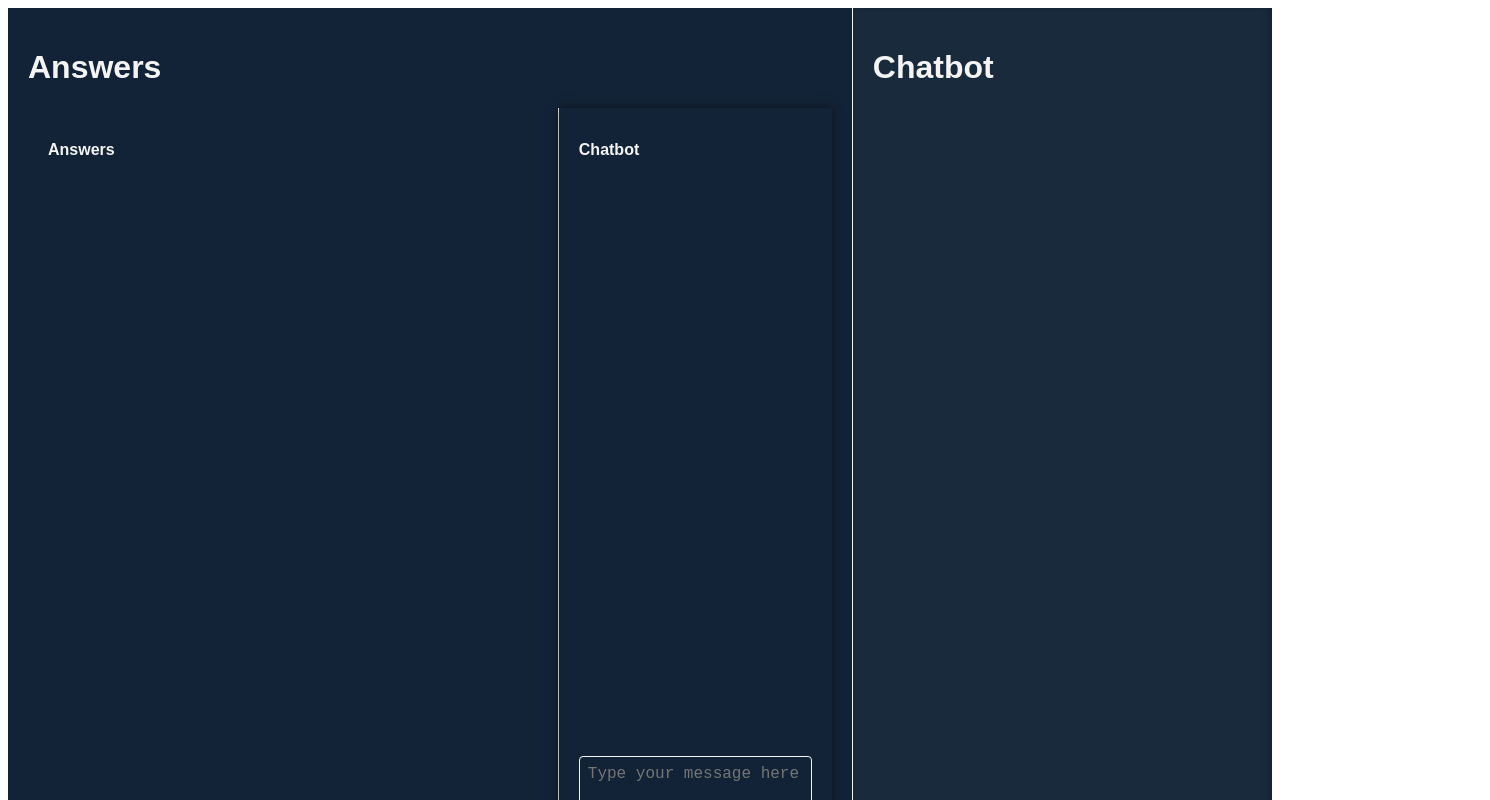
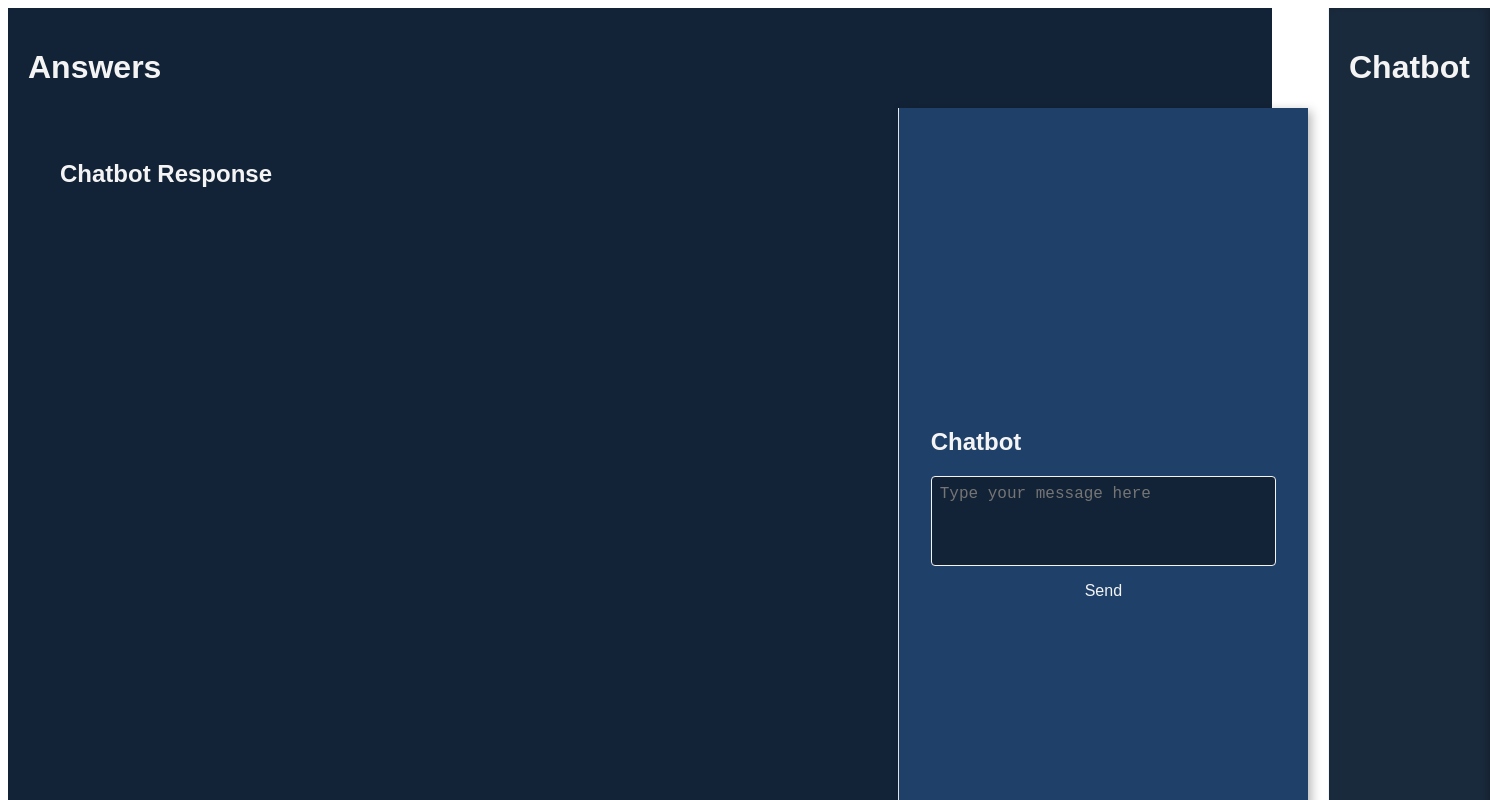
Before and after one commit to tarunagarwal1981/vessel-iq, a Next.js app: page / in a window 1280 px wide. Shown: the top 800 px of the page, 1490 px wide, since content can reach past the window. Built offline with nearby package versions, Linux system fonts and the light colour scheme.

Commit message:
Update page.tsx

```diff
--- a/src/app/page.tsx
+++ b/src/app/page.tsx
@@ -1,57 +1,46 @@
 // src/app/page.tsx
-'use client';
-import React, { useState } from 'react';
-import Chat from '../components/Chat';
+"use client";
+import { useState } from "react";
+import Chat from "../components/Chat";
 
 export default function HomePage() {
-  const [response, setResponse] = useState('');
+  const [response, setResponse] = useState<string>("");
 
-  // Define inline styles using CSSProperties for TypeScript compatibility
-  const styles: { [key: string]: React.CSSProperties } = {
+  const styles = {
     container: {
-      display: 'flex',
-      height: '100vh',
-      backgroundColor: '#132337',
-      color: '#f4f4f4',
-      fontFamily: 'Nunito, sans-serif',
-      fontSize: '12px',
+      display: "flex",
+      height: "100vh",
+      width: "100vw",
+      backgroundColor: "#132337",
+      color: "#f4f4f4",
+      fontFamily: "Nunito, sans-serif",
     },
-    answerSection: {
-      width: '70%',
-      padding: '20px',
-      backgroundColor: '#132337',
-      borderRight: '1px solid #f4f4f4', // Separating the answer and chat sections
+    responseSection: {
+      width: "70%",
+      padding: "2rem",
+      fontSize: "1rem",
+      borderRight: "1px solid #f4f4f4",
+      overflowY: "auto" as "auto",
     },
     chatSection: {
-      width: '30%',
-      padding: '20px',
-      display: 'flex',
-      flexDirection: 'column' as const, // Ensure compatibility with CSSProperties
-      justifyContent: 'space-between',
-      backgroundColor: '#132337',
-      boxShadow: '0px 0px 10px rgba(0, 0, 0, 0.5)',
-    },
-    chatHeader: {
-      fontSize: '16px',
-      fontWeight: 'bold',
-      marginBottom: '10px',
-    },
-    responseText: {
-      whiteSpace: 'pre-wrap', // Preserve formatting of response text
+      width: "30%",
+      padding: "2rem",
+      display: "flex",
+      flexDirection: "column" as "column",
+      justifyContent: "center",
+      backgroundColor: "#1f4068",
+      boxShadow: "3px 3px 10px rgba(0, 0, 0, 0.3)",
     },
   };
 
   return (
     <div style={styles.container}>
-      {/* Left side for displaying answers */}
-      <div style={styles.answerSection}>
-        <h2 style={styles.chatHeader}>Answers</h2>
-        <p style={styles.responseText}>{response}</p>
+      <div style={styles.responseSection}>
+        <h2>Chatbot Response</h2>
+        <p>{response}</p>
       </div>
-
-      {/* Right side for chatbot input */}
       <div style={styles.chatSection}>
-        <h2 style={styles.chatHeader}>Chatbot</h2>
+        <h2>Chatbot</h2>
         <Chat setResponse={setResponse} />
       </div>
     </div>
```
